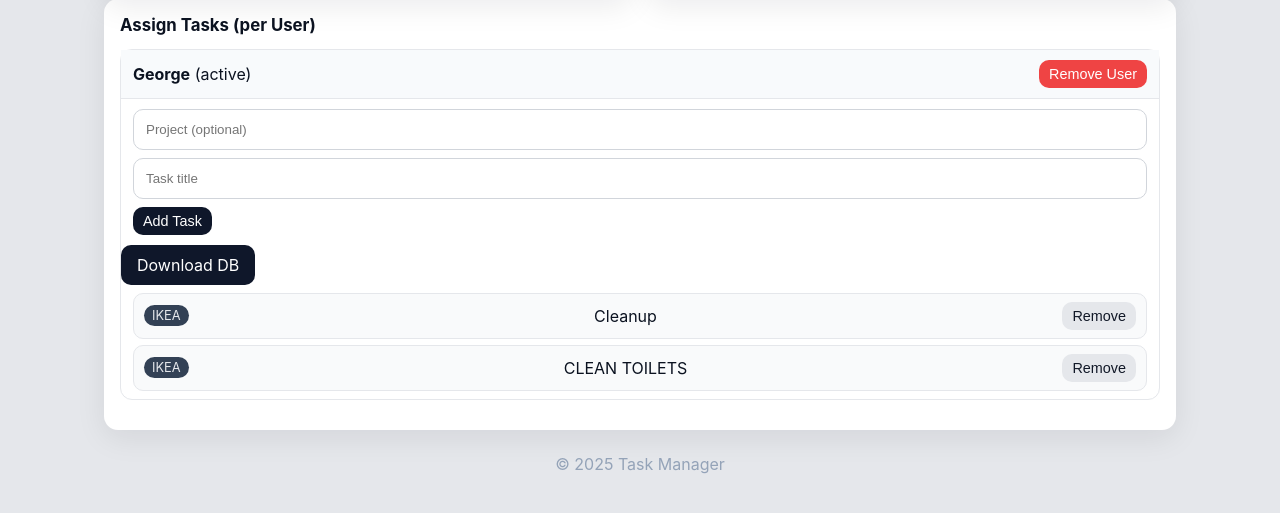
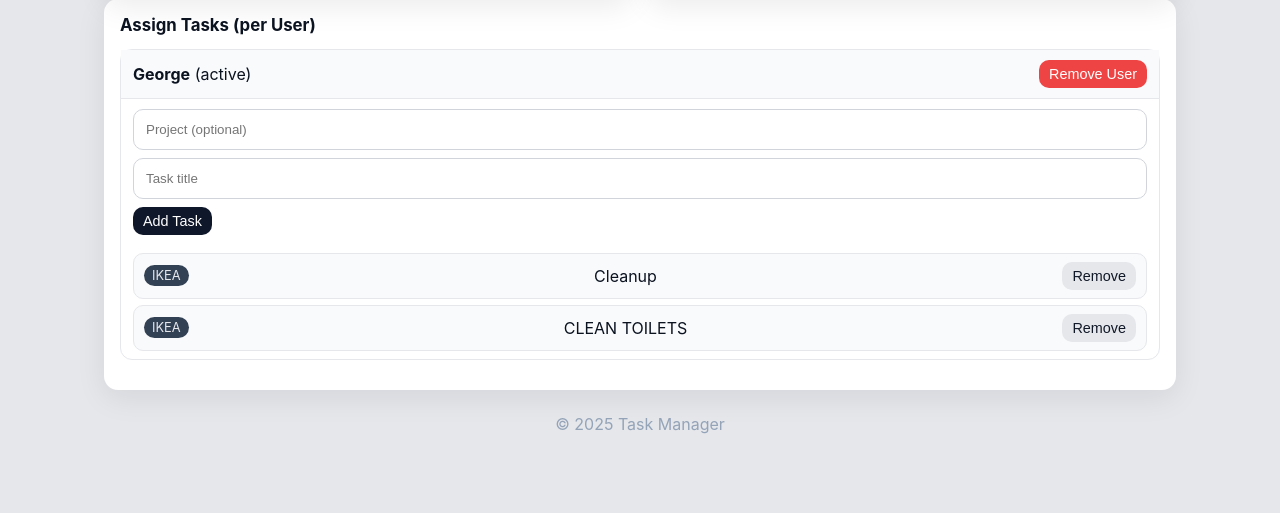
Before and after one commit to Georgewp3/Eurofreight-Task-Manager, a Flask app: page /admin in a window 1280 px wide. Shown: the part 268-781 px from the top of the page. Run offline with Flask 3, Linux system fonts and the light colour scheme; a user stored in the database is signed in; parts of the project's set-up code (start-up, migrations or seed data) failed here and were passed over.

Commit message:
DB detail fix

```diff
--- a/TaskApp3/templates/admin.html
+++ b/TaskApp3/templates/admin.html
@@ -50,8 +50,6 @@
           <button class="small">Add Task</button>
         </form>
 
-        <a class="button" href="{{ url_for('admin_download_db') }}">Download DB</a>
-
 
         {% if u.tasks %}
           <ul class="task-list">
```
